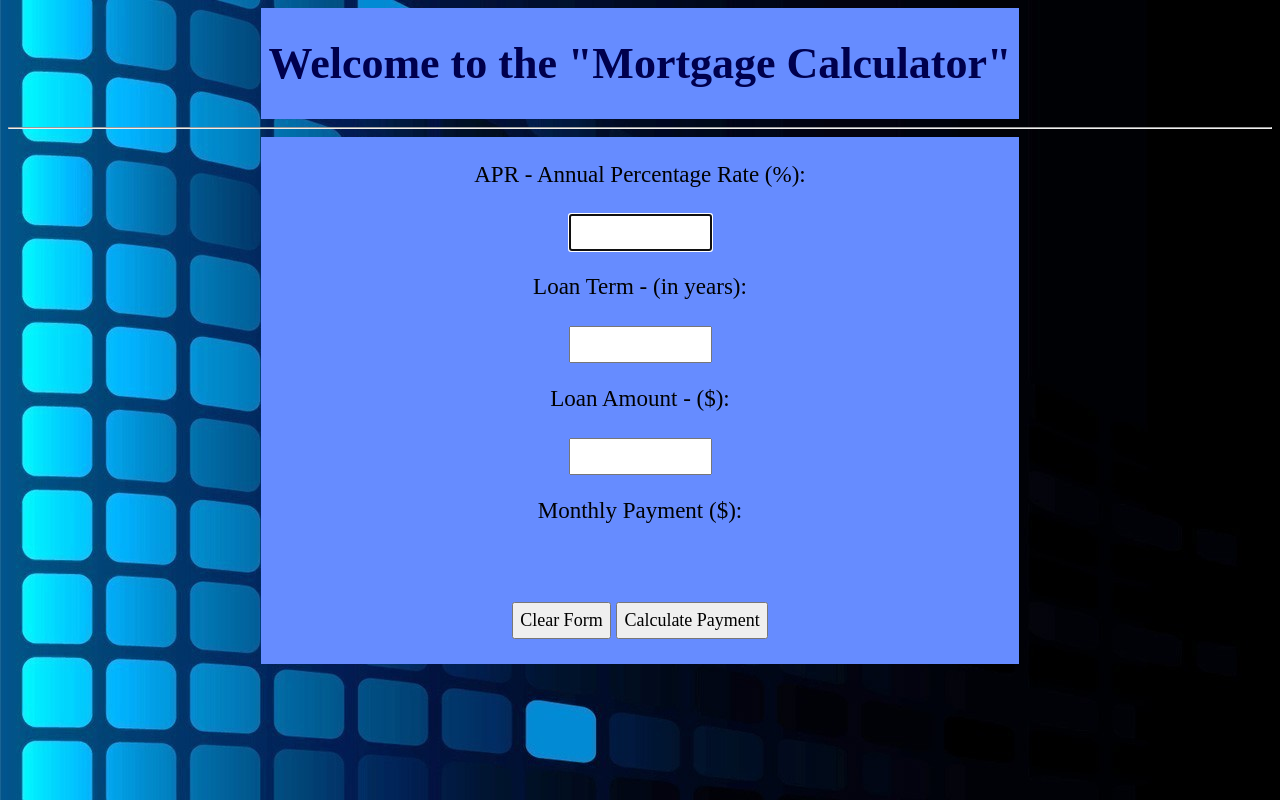
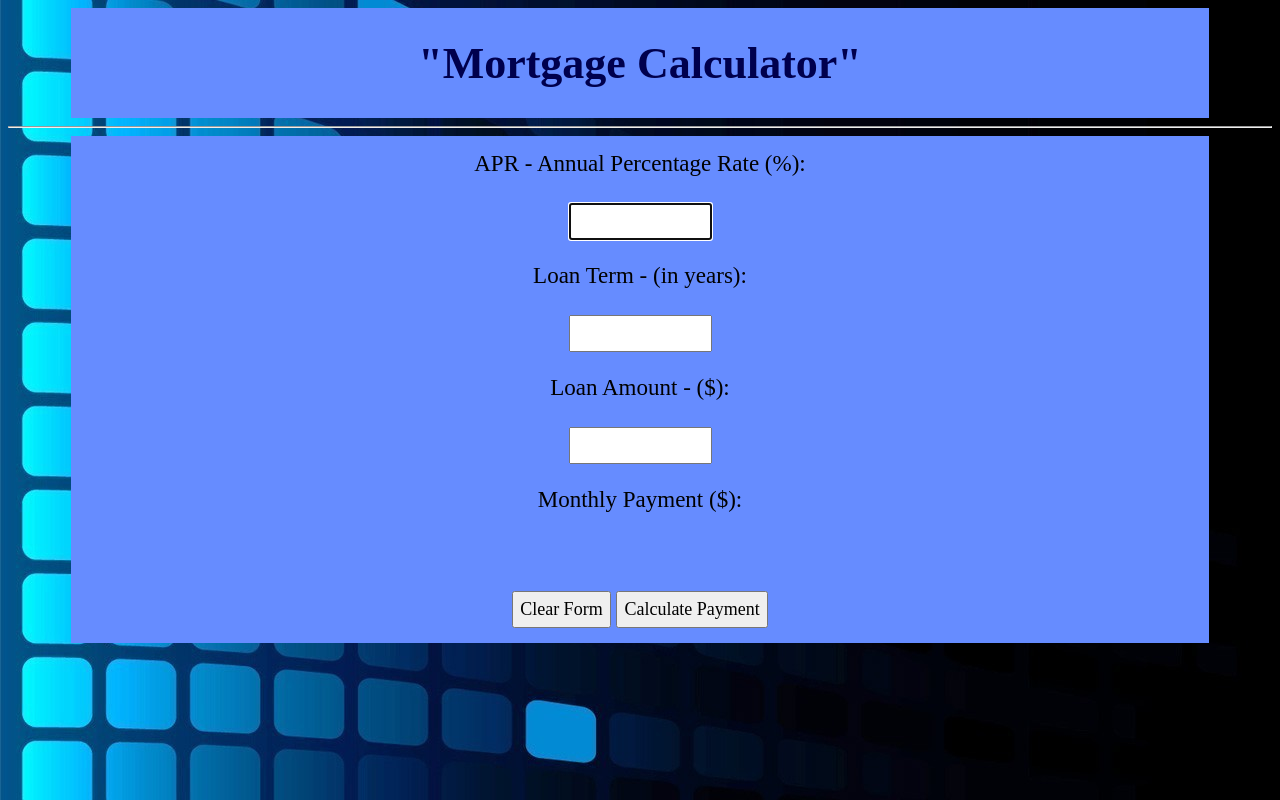
Before and after one commit to Marjorie98Roman/CIT-261---Portfolio, a plain HTML site: page Projects/Project01.html in a window 1280 px wide. Drawn offline with Linux system fonts and the light colour scheme.

Commit message:
Final Touches for Project01

```diff
--- a/Projects/Project01 - Style Sheet.css
+++ b/Projects/Project01 - Style Sheet.css
@@ -3,7 +3,7 @@ body {
 }
 
 header {
-    padding: 0.5px;
+    padding: 0.1px;
     /* This is Sky Blue */
     background-color: #668cff;
     font-family: 'britannic';
@@ -11,14 +11,14 @@ header {
     /* This is Navy Blue */
     color: #00004d;
     text-align: center;
-    margin-right: 20%;
-    margin-left: 20%;
+    margin-right: 5%;
+    margin-left: 5%;
 }
 
 .mortgageForm {
-    padding: 25px;
-    margin-left: 20%;
-    margin-right: 20%;
+    padding: 15px;
+    margin-left: 5%;
+    margin-right: 5%;
     /* This is Sky Blue */
     background-color: #668cff;
     text-align: center;
--- a/Projects/Project01.html
+++ b/Projects/Project01.html
@@ -83,7 +83,7 @@
       </script>
   </head>
   <body>
-    <header><h1> Welcome to the "Mortgage Calculator" </h1></header>
+    <header><h1> "Mortgage Calculator" </h1></header>
 
       <hr>
 
```
